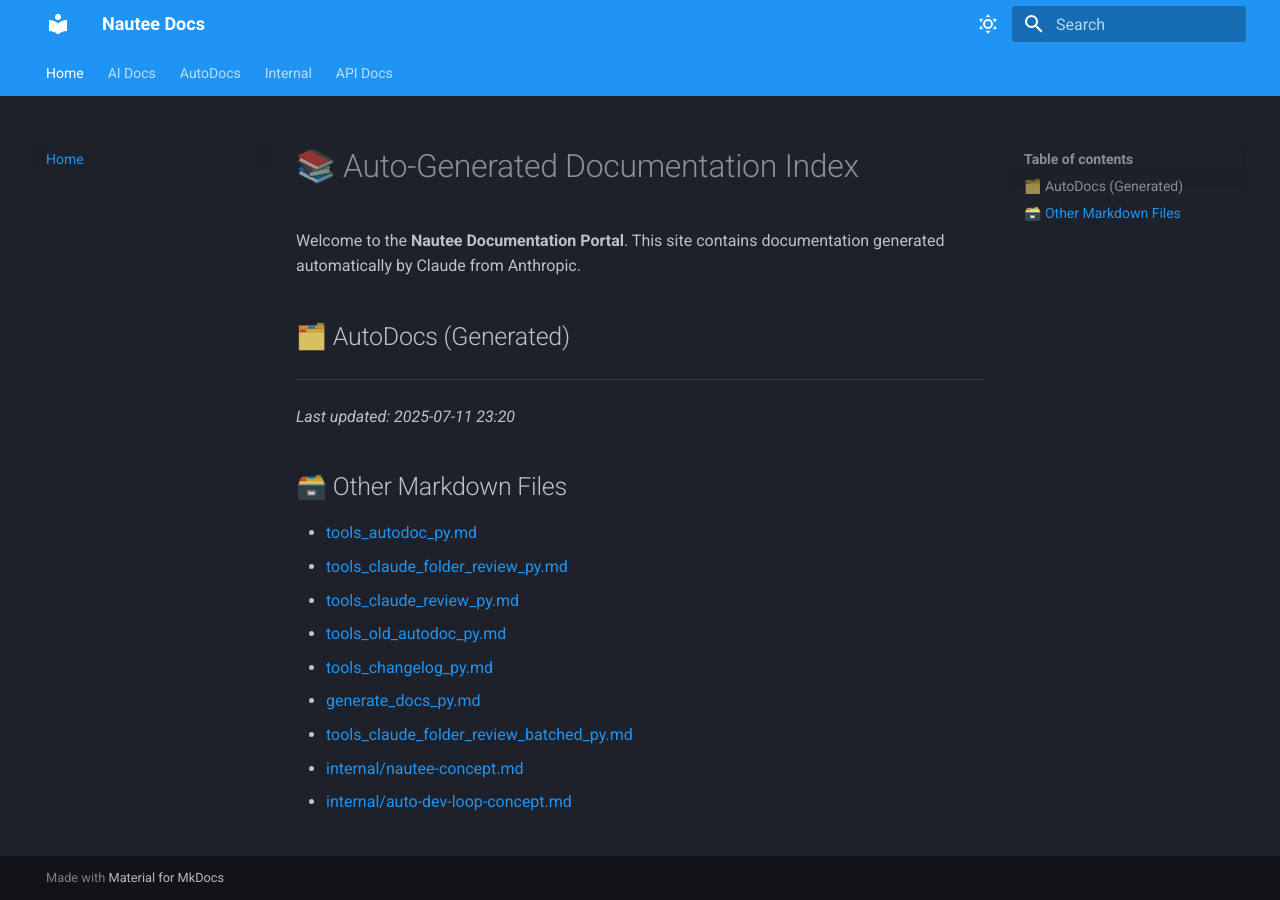
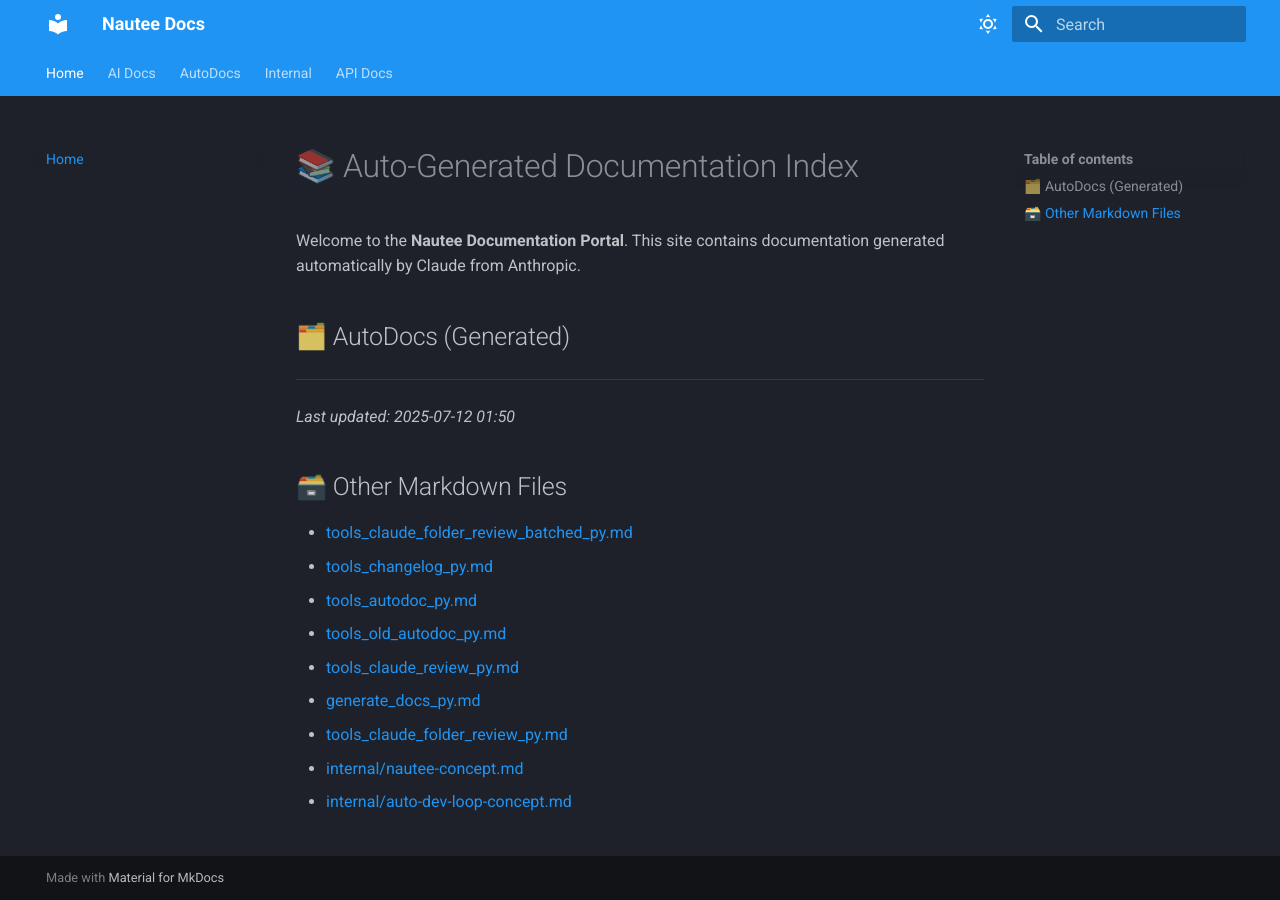
Before and after one commit to 48Nauts-Operator/nautee, an MkDocs documentation site: the page built from docs/index.md, in a window 1280 px wide. Built offline with MkDocs 1.6.1 and Material for MkDocs 9.7.7, drawn with Linux system fonts in a browser that asks for light colours.

Commit message:
🤖 Auto-update docs via Nautee

```diff
--- a/docs/index.md
+++ b/docs/index.md
@@ -7,16 +7,16 @@ Welcome to the **Nautee Documentation Portal**. This site contains documentation
 
 ---
 
-_Last updated: 2025-07-11 23:20_
+_Last updated: 2025-07-12 01:50_
 
 ## 🗃️ Other Markdown Files
 
+- [tools_claude_folder_review_batched_py.md](tools_claude_folder_review_batched_py.md)
+- [tools_changelog_py.md](tools_changelog_py.md)
 - [tools_autodoc_py.md](tools_autodoc_py.md)
+- [tools_old_autodoc_py.md](tools_old_autodoc_py.md)
+- [tools_claude_review_py.md](tools_claude_review_py.md)
+- [generate_docs_py.md](generate_docs_py.md)
 - [tools_claude_folder_review_py.md](tools_claude_folder_review_py.md)
-- [tools_claude_review_py.md](tools_claude_review_py.md)
-- [tools_old_autodoc_py.md](tools_old_autodoc_py.md)
-- [tools_changelog_py.md](tools_changelog_py.md)
-- [generate_docs_py.md](generate_docs_py.md)
-- [tools_claude_folder_review_batched_py.md](tools_claude_folder_review_batched_py.md)
 - [internal/nautee-concept.md](internal/nautee-concept.md)
 - [internal/auto-dev-loop-concept.md](internal/auto-dev-loop-concept.md)
```
